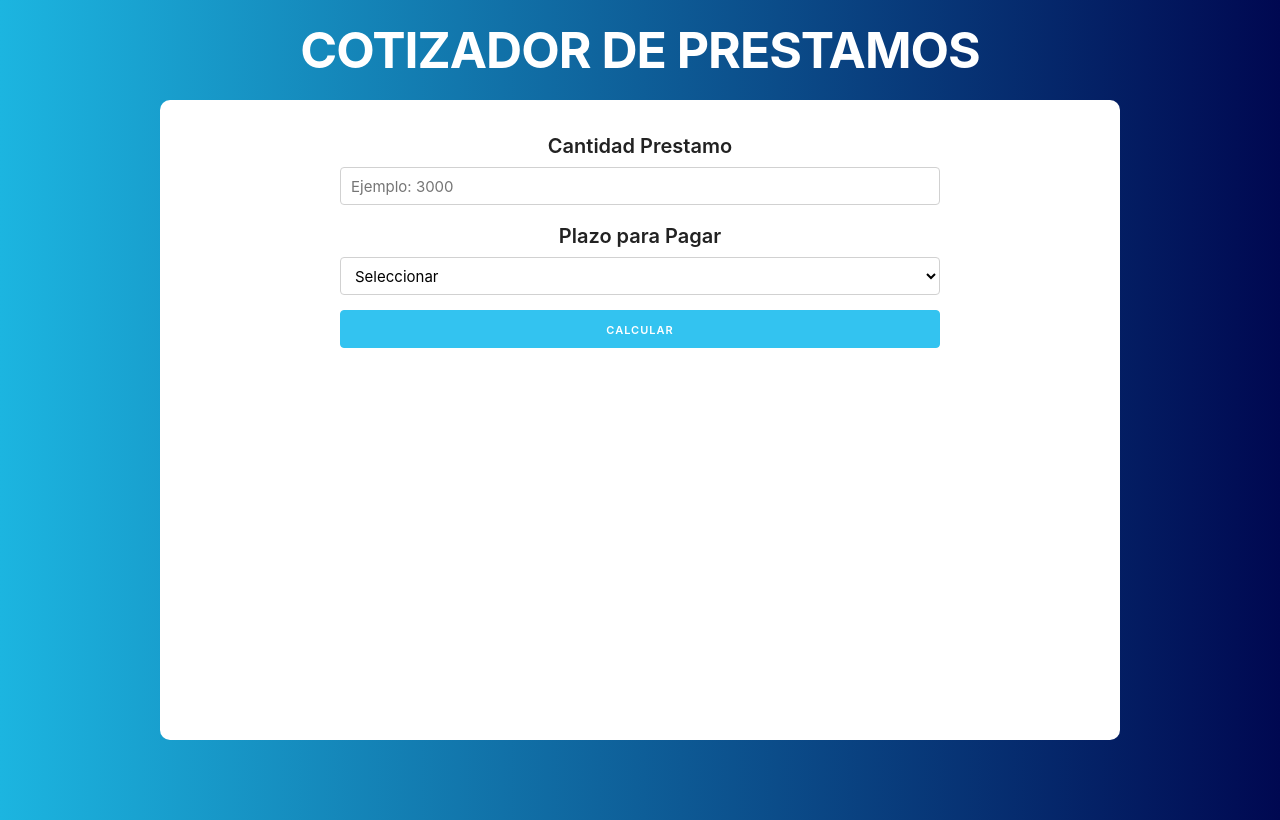
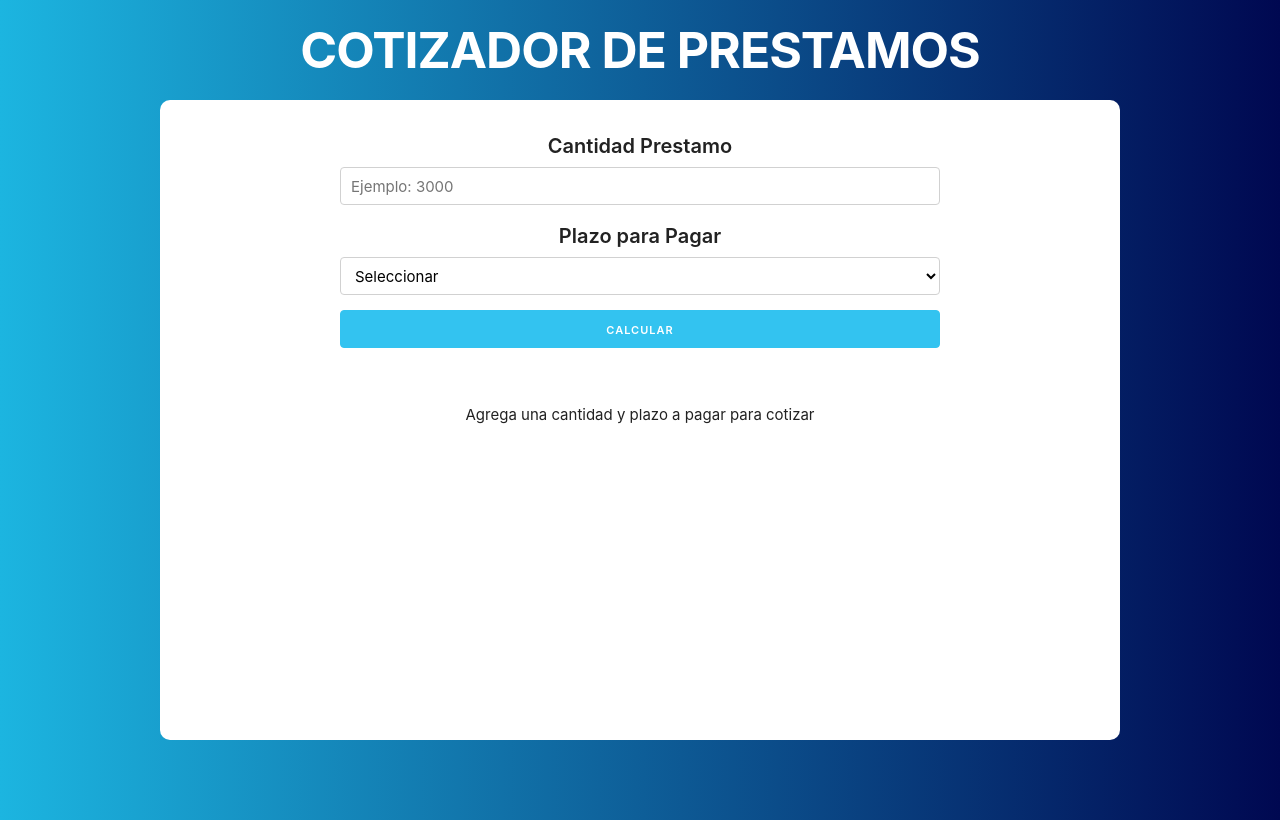
Before and after one commit to estebancb03/Bank-loan-calculator, a React (Create React App) app: page / in a window 1280 px wide. Built offline with nearby package versions, Linux system fonts and the light colour scheme.

Commit message:
The message component was created and added to the App

```diff
--- a/src/App.js
+++ b/src/App.js
@@ -1,10 +1,12 @@
 import React, { Fragment, useState } from "react";
 import Header from "./components/Header";
 import Form from "./components/Form";
+import Message from "./components/Message";
 
 function App() {
   const [amount, saveAmount] = useState(0);
   const [termToPay, saveTermToPay] = useState('');
+  const [total, saveTotal] = useState(0);
 
   return (
     <Fragment>
@@ -17,7 +19,12 @@ function App() {
           saveAmount={ saveAmount }
           termToPay={ termToPay }
           saveTermToPay={ saveTermToPay }
+          total={ total }
+          saveTotal={ saveTotal }
         />
+        <div className="messages">
+          <Message />
+        </div>
       </div>
     </Fragment>
   );
--- a/src/components/Form.js
+++ b/src/components/Form.js
@@ -2,7 +2,7 @@ import React, { Fragment, useState } from 'react';
 import { calculateTotal } from '../helpers';
 
 const Form = props => {
-    const { amount, saveAmount, termToPay, saveTermToPay } = props;
+    const { amount, saveAmount, termToPay, saveTermToPay, total, saveTotal } = props;
     const [error, saveError] = useState(false);
 
     const calculateLoan = e => {
@@ -13,7 +13,7 @@ const Form = props => {
         }
         saveError(false);
         const total = calculateTotal(amount, termToPay);
-        console.log(total);
+        saveTotal(total);
     }
 
     return (
--- /dev/null
+++ b/src/components/Message.js
@@ -0,0 +1,7 @@
+import React from 'react';
+
+const Message = () => (
+    <p>Agrega una cantidad y plazo a pagar para cotizar</p>
+);
+
+export default Message;
```
